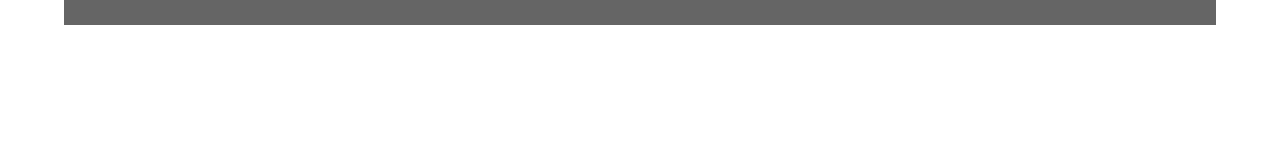
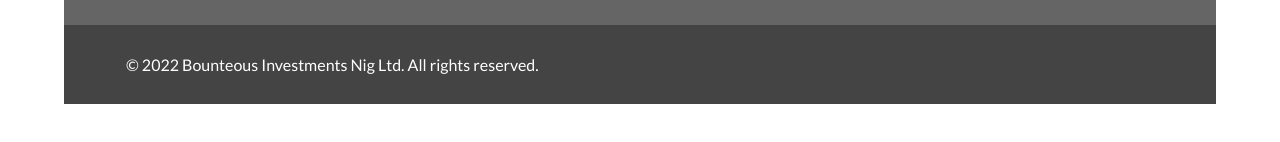
Before and after one commit to IYKEACE/Estate-landing-page, a plain HTML site: page index.html in a window 1280 px wide. Shown: the part 2870-3012 px from the top of the page. Before the commit the page ends 2933 px from the top, so only its background shows below. Drawn offline with Linux system fonts and the light colour scheme.

Commit message:
estate landing page

```diff
--- a/index.html
+++ b/index.html
@@ -199,6 +199,13 @@
       </section>
      </section>
     <!-- info section -->
+    <!-- footer section -->
+     <section class="footer-container">
+      <h2 class="footer-title">
+        © 2022 Bounteous Investments Nig Ltd. All rights reserved.
+      </h2>
+     </section>
+    <!-- footer section -->
 
 
 
--- a/style.css
+++ b/style.css
@@ -410,3 +410,18 @@
 gap: 1rem;
 } */
 /* info style end */
+/* footer stle start */
+.footer-container{
+  background-color: #454444;
+  padding: 30px;
+}
+.footer-title{
+  font-family: "lato";
+  font-weight: 400;
+  font-size: 16px;
+  line-height: 19px;
+  color: #ffffff;
+  margin-left: 2rem;
+  cursor: pointer;
+}
+/* footer stle end */
```
